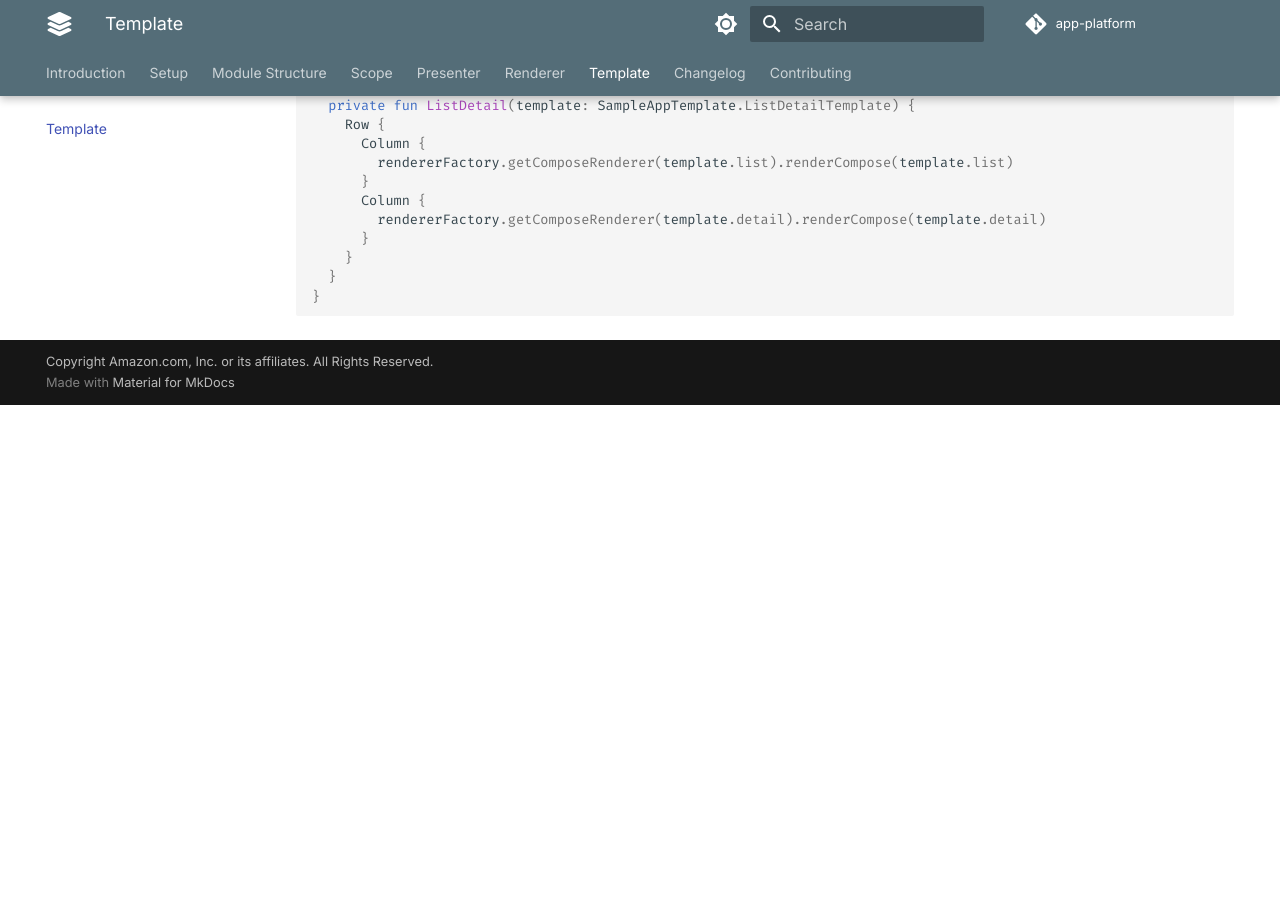
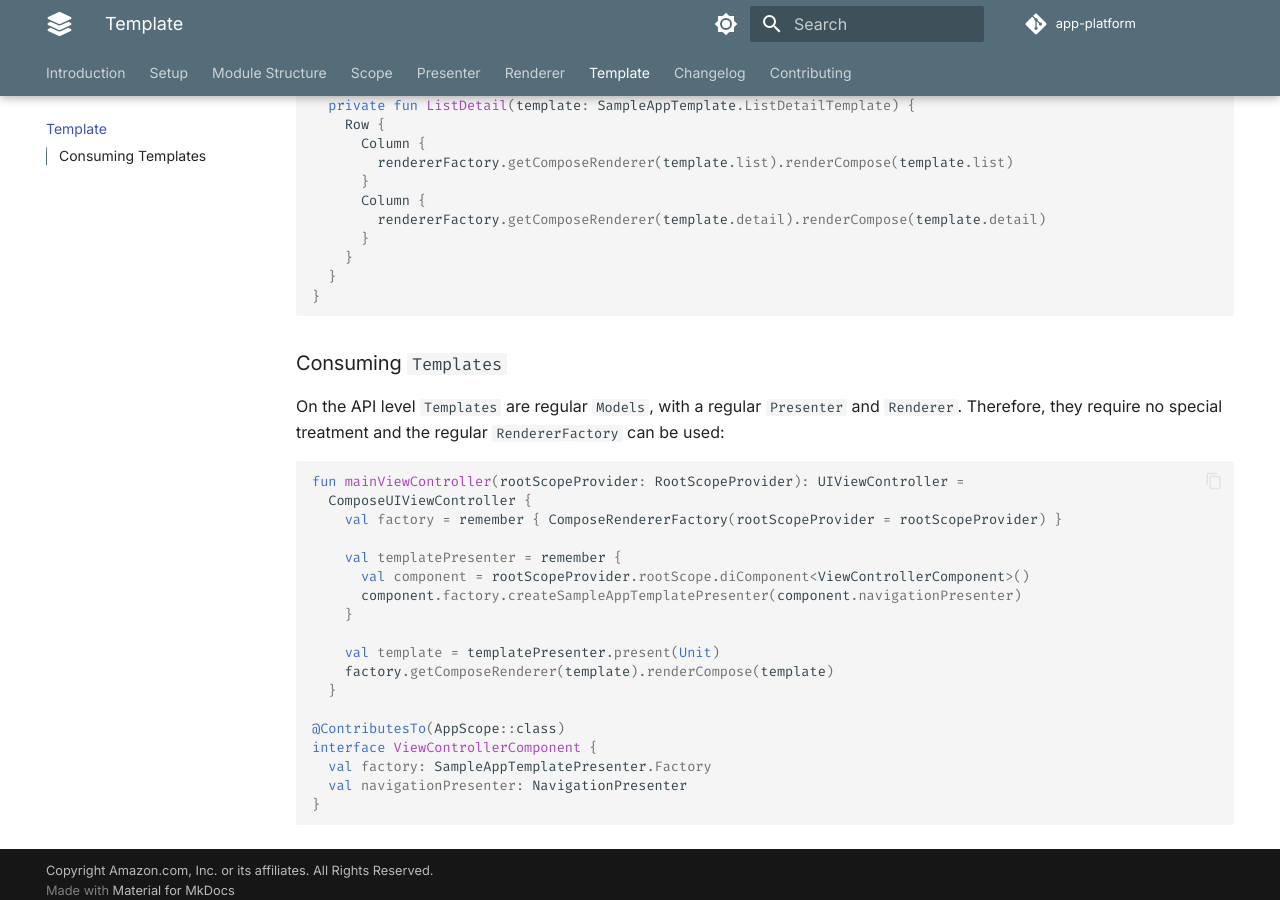
Before and after one commit to amzn/app-platform, an MkDocs documentation site: the page built from docs/template.md, in a window 1280 px wide and 900 px high, scrolled down 1779 px. Built offline with MkDocs 1.6.1 and Material for MkDocs 9.7.7, drawn with Linux system fonts in a browser that asks for light colours; comment, search, counter and statistics services are not loaded; before the commit the page ends 2184 px from its top, so only the background shows below that.

Commit message:
More documentation updates.

````diff
--- a/docs/template.md
+++ b/docs/template.md
@@ -117,3 +117,29 @@ class ComposeSampleAppTemplateRenderer(
   }
 }
 ```
+
+### Consuming `Templates`
+
+On the API level `Templates` are regular `Models`, with a regular `Presenter` and `Renderer`. Therefore, they
+require no special treatment and the regular `RendererFactory` can be used:
+
+```kotlin
+fun mainViewController(rootScopeProvider: RootScopeProvider): UIViewController =
+  ComposeUIViewController {
+    val factory = remember { ComposeRendererFactory(rootScopeProvider = rootScopeProvider) }
+
+    val templatePresenter = remember {
+      val component = rootScopeProvider.rootScope.diComponent<ViewControllerComponent>()
+      component.factory.createSampleAppTemplatePresenter(component.navigationPresenter)
+    }
+
+    val template = templatePresenter.present(Unit)
+    factory.getComposeRenderer(template).renderCompose(template)
+  }
+
+@ContributesTo(AppScope::class)
+interface ViewControllerComponent {
+  val factory: SampleAppTemplatePresenter.Factory
+  val navigationPresenter: NavigationPresenter
+}
+```
````
